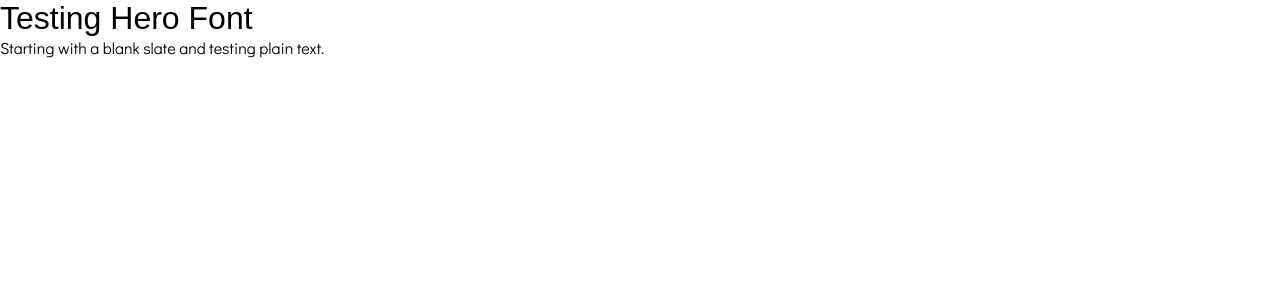
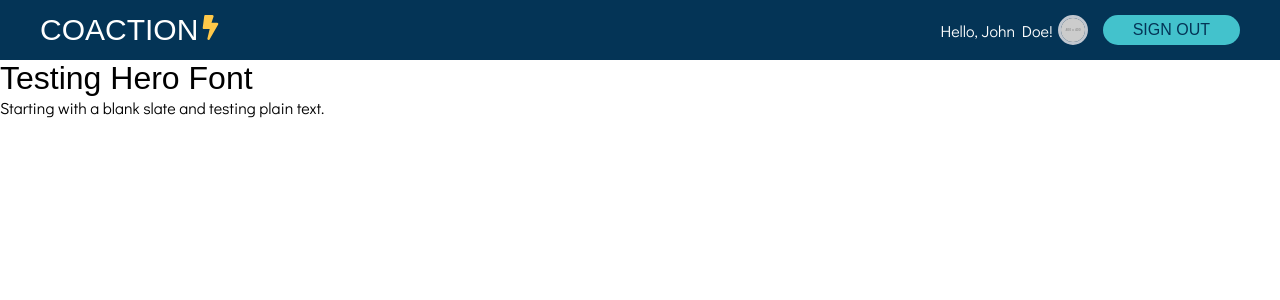
Before and after one commit to junocodes/Coaction-v2, a React (Create React App) app: page / in a window 1280 px wide. Shown: the top 300 px of the page. Built offline with nearby package versions, Linux system fonts and the light colour scheme; a web font is replaced by a local one.

Commit message:
create nav component and update theme colors

```diff
--- a/package.json
+++ b/package.json
@@ -6,6 +6,7 @@
     "node-sass": "^4.11.0",
     "react": "^16.8.6",
     "react-dom": "^16.8.6",
+    "react-icons": "^3.5.0",
     "react-scripts": "2.1.8"
   },
   "scripts": {
--- a/src/App.js
+++ b/src/App.js
@@ -1,10 +1,12 @@
 import React, { Component } from "react";
 import "./styles/app.scss";
+import Nav from "./components/Nav";
 
 class App extends Component {
   render() {
     return (
       <div className="App">
+        <Nav />
         <h1>Testing Hero Font</h1>
         <p>Starting with a blank slate and testing plain text.</p>
       </div>
--- /dev/null
+++ b/src/components/Nav.js
@@ -0,0 +1,33 @@
+import React from "react";
+import { FaBolt } from "react-icons/fa";
+
+export default function Nav() {
+  return (
+    <nav className="wrapper">
+      <div className="content">
+        <span>
+          <h1>
+            Coaction
+            <span>
+              <FaBolt />
+            </span>
+          </h1>
+        </span>
+        <div className="user">
+          <p>Hello, John Doe!</p>
+          <img src="http://placehold.it/400x400.jpg" alt="John Doe" />
+          <button>Sign Out</button>
+        </div>
+      </div>
+    </nav>
+  );
+}
+
+/*
+    Component Overview:
+    If user is signed in =>
+      1. This component should display the authenticated user's username and image.
+      2. The user should have an option to sign out.
+    Else:
+      1. Component should only display logo and option to sign-in.
+*/
--- a/src/styles/app.scss
+++ b/src/styles/app.scss
@@ -1,2 +1,6 @@
+// Import Global Styles
 @import "./partials/reset";
 @import "./partials/theme";
+
+// Import Component Styles
+@import "./partials/nav";
--- /dev/null
+++ b/src/styles/partials/_nav.scss
@@ -0,0 +1,33 @@
+nav.wrapper {
+  @extend %flexCenter;
+  height: $xl;
+  background: $dark;
+  color: $light;
+  .content {
+    @extend %flexCenter;
+    justify-content: space-between;
+    height: $md;
+    max-width: 1200px;
+    width: calc(100% - #{$lg});
+    margin: 0 auto;
+    h1 {
+      font-size: $md;
+      text-transform: uppercase;
+      span {
+        height: $md;
+        color: $yellow;
+        font-size: calc(#{$md} - #{$xs});
+      }
+    }
+    .user {
+      @extend %flexCenter;
+      img {
+        height: $md;
+        width: $md;
+        border-radius: $md;
+        border: 3px solid $mid;
+        margin: 0 $sm 0 $xs;
+      }
+    }
+  }
+}
--- a/src/styles/partials/_theme.scss
+++ b/src/styles/partials/_theme.scss
@@ -2,12 +2,18 @@
 @import url("https://fonts.googleapis.com/css?family=Didact+Gothic|Francois+One");
 
 // Color Variables
-$yellow: #ffcd36;
-$purple: #b25ddf;
-$blue: #00b0fb;
-$dark: #241259;
-$mid: #5e5185;
-$light: #f5ebfb;
+$yellow: #ffc849;
+$blue: #43c2cc;
+$dark: #043456;
+$mid: #c1c7d0;
+$light: #ffffff;
+
+// Size Variables
+$xl: 60px;
+$lg: 45px;
+$md: 30px;
+$sm: 15px;
+$xs: 5px;
 
 // Font Extensions
 %plainText {
@@ -20,9 +26,21 @@ $light: #f5ebfb;
   font-weight: 400;
 }
 
+// Helpers
+%flexCenter {
+  display: flex;
+  align-items: center;
+  justify-content: center;
+}
+
 // Root Styles
+* {
+  box-sizing: border-box;
+}
+
 body {
   @extend %plainText;
+  background: $light;
 }
 
 // Font Styles
@@ -39,3 +57,18 @@ h6 {
 p {
   margin: 0;
 }
+
+// Button Styles
+button {
+  @extend %heroText;
+  min-height: $md;
+  padding: 0 $md;
+  border: none;
+  border-radius: $md;
+  text-transform: uppercase;
+  background: $blue;
+  color: $dark;
+  &:hover {
+    background: $yellow;
+  }
+}
```
Also changed, not shown: 1 other file (tests, documents, lock files or other folders).
